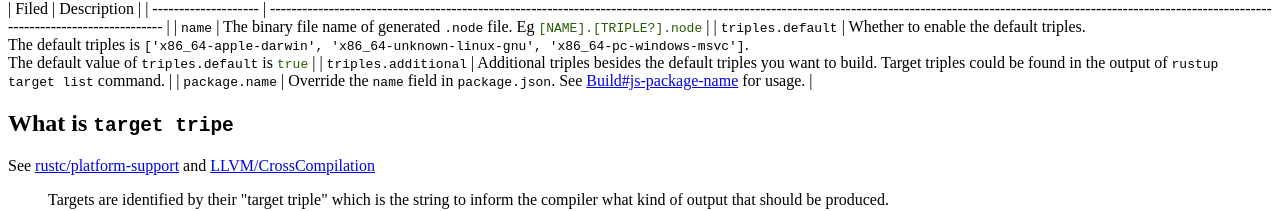
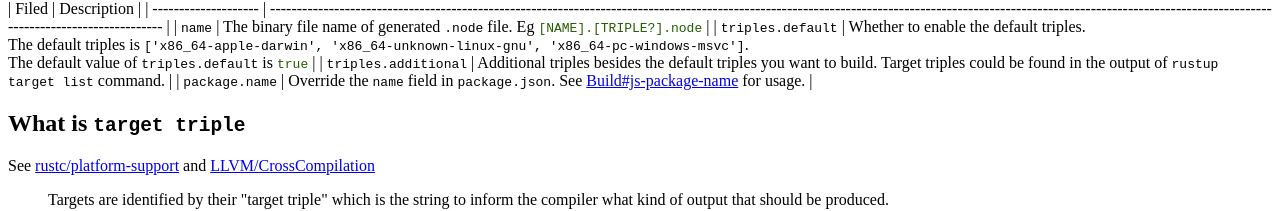
Before and after one commit to napi-rs/website, a Next.js app: page /docs/cli/napi-config.en in a window 1280 px wide. Shown: the part 395-606 px from the top of the page. Built offline with nearby package versions, Linux system fonts and the light colour scheme.

Commit message:
`target tripe` to `target triple`
Small typo missing an "L".

```diff
--- a/pages/docs/cli/napi-config.en.mdx
+++ b/pages/docs/cli/napi-config.en.mdx
@@ -36,7 +36,7 @@ import Callout from 'nextra-theme-docs/callout'
 | `triples.additional` | Additional triples besides the default triples you want to build. Target triples could be found in the output of `rustup target list` command.                                                                            |
 | `package.name`       | Override the `name` field in `package.json`. See [Build#js-package-name](./build#note-for---js-package-name) for usage.                                                                                                   |
 
-## What is `target tripe`
+## What is `target triple`
 
 See [rustc/platform-support](https://doc.rust-lang.org/nightly/rustc/platform-support.html) and [LLVM/CrossCompilation](https://clang.llvm.org/docs/CrossCompilation.html#target-triple)
 
```
